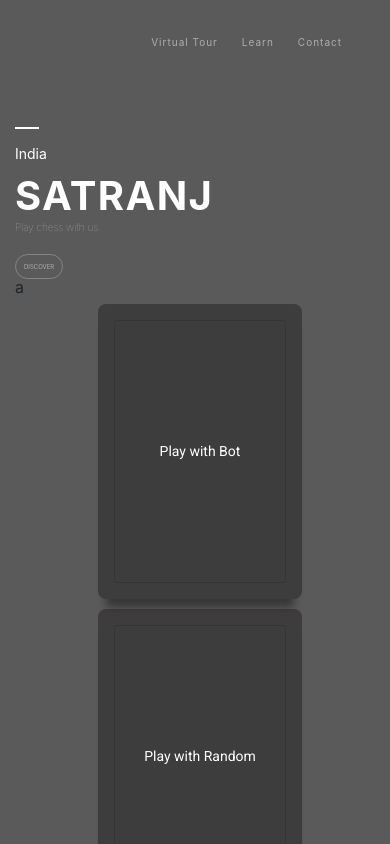
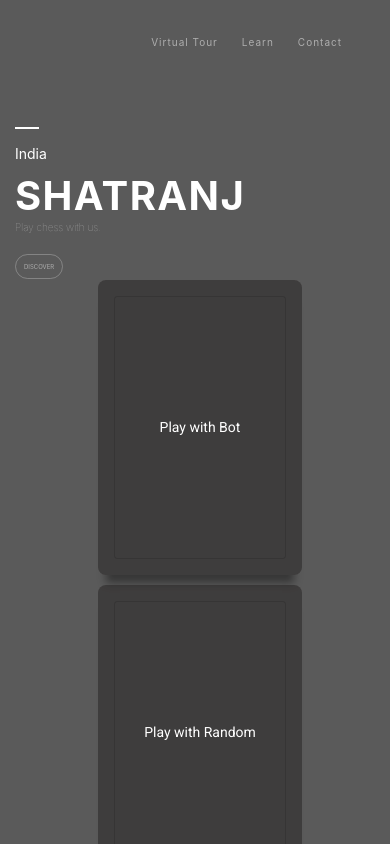
Before and after one commit to Sagardeep77/Shatranj, an Angular app: page / in a window 390 px wide. Shown: the top 844 px of the page. Built offline with nearby package versions, Linux system fonts and the light colour scheme.

Commit message:
added all the animatin with homepage and arena component

```diff
--- a/src/app/arena/arena.component.css
+++ b/src/app/arena/arena.component.css
@@ -17,7 +17,7 @@ html {
 
 .container-fluid {
     width: 100vw;
-    height: 100vh;
+    min-height: 100vh;
     background-color: #222;
     overflow: hidden;
 }
@@ -38,6 +38,7 @@ html {
     padding: 0 0 0 0;
     /* border: 1px solid salmon; */
     border-bottom: 1px solid gray;
+    color: tomato;
     width: 100%;
 }
 
--- a/src/app/chess-piece/chess-piece.component.ts
+++ b/src/app/chess-piece/chess-piece.component.ts
@@ -41,7 +41,7 @@ export class ChessPieceComponent implements OnInit {
       this.setChessPieceClass(this.chessPiece);
       let c = document.getElementsByClassName("chess-board-piece");
       if(c.length === 64){
-        this.gsapAnimationService.chessBoardAnimation(c);
+        // this.gsapAnimationService.chessBoardAnimation(c);
       }
     }
   }
--- a/src/app/home-page/home-page.component.html
+++ b/src/app/home-page/home-page.component.html
@@ -63,14 +63,14 @@
     <div class="row justify-content-start">
         <div class="card-lg__container col-sm-6 col-md-6">
             <p class="card__text-sm">India</p>
-            <h1 class="card__text-lg">SATRANJ</h1>
+            <h1 class="card__text-lg">SHATRANJ</h1>
             <p class="card__text-md">Play chess with us.</p>
             <a href="#" class="card__btn">Discover</a>
         </div>
     </div>
 
     <div class="row justify-content-end">
-        <div class="col-md-4">a</div>
+        <!-- <div class="col-md-4">a</div> -->
         <div class="card-sm__container col-md-8">
 
             <div class="row cards-wrapper text-center" *ngIf="!isCardSelected">
```
Also changed, not shown: 2 other files (tests, documents, lock files or other folders).
